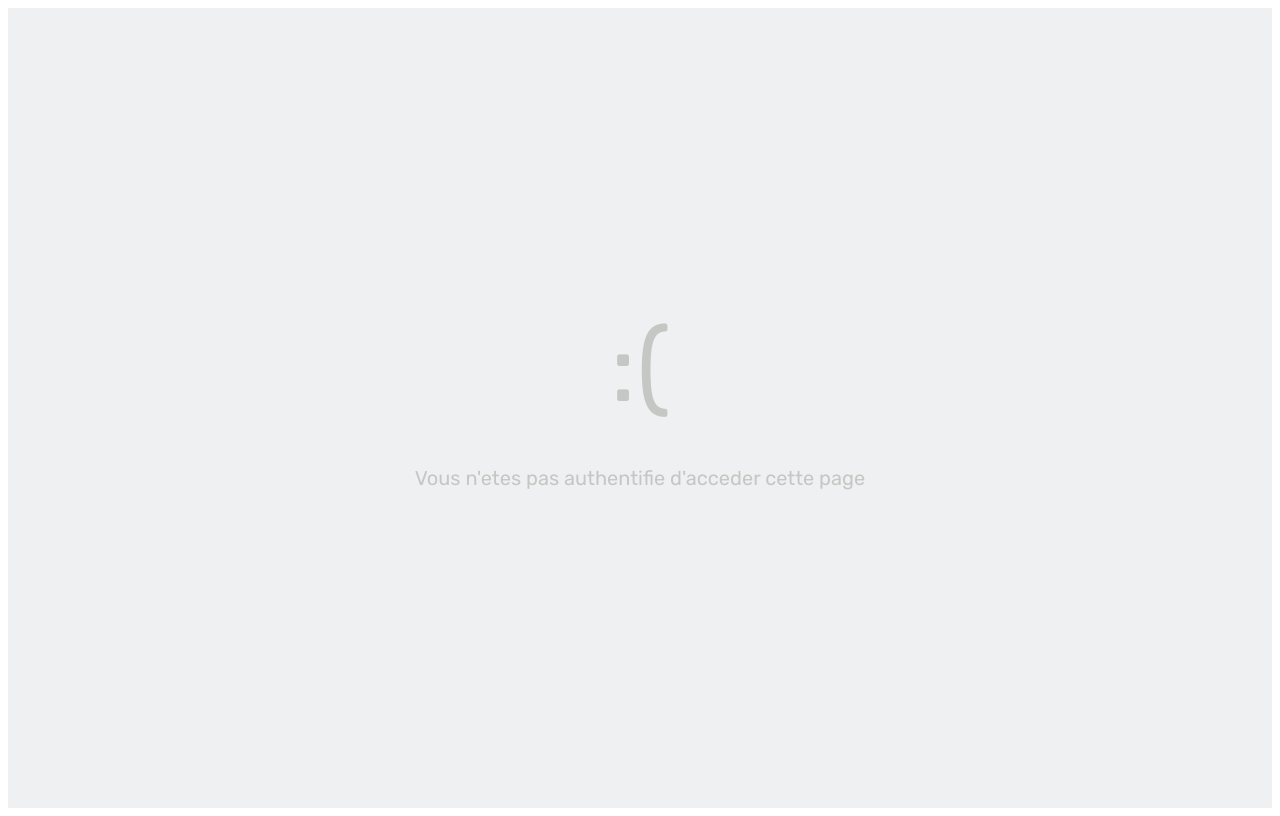
After one commit to med-taha-fourati/projet, a PHP site: page /assets/403.html in a window 1280 px wide. The commit adds this page. Run offline with PHP 8.4, Linux system fonts and the light colour scheme.

Commit message:
added styling for 403 page

```diff
--- a/Connexion/Connection.php
+++ b/Connexion/Connection.php
@@ -4,4 +4,10 @@
     if (!$conn) {
         die("Connection failed: " . mysqli_connect_error());
     }
+
+    function error_403() {
+        header('HTTP/1.0 403 Forbidden');
+        $contents = file_get_contents('../Vues/assets/403.html');
+        exit($contents);
+    }
  ?>
--- a/Vues/Administration.php
+++ b/Vues/Administration.php
@@ -17,8 +17,8 @@ if (!isset($_SESSION['client'])) {
 }
 $client = $_SESSION['client'];
 if (UtilisateurDAO::FetchRoleById($client) != Admin::$code) {
-    echo "<img src='assets/dino.png'/>403: Vous n'avez pas le droit d'acceder a cette page";
-    exit;
+    include_once '../Connexion/Connection.php';
+    error_403();
 }
 
 //TODO - a ajouter dans AdminController.php
--- a/Vues/AfficherAppareils.php
+++ b/Vues/AfficherAppareils.php
@@ -18,8 +18,8 @@ if (!isset($_SESSION['client'])) {
 }
 $client = $_SESSION['client'];
 if (UtilisateurDAO::FetchRoleById($client) != Admin::$code) {
-    echo "<img src='assets/dino.png'/>403: Vous n'avez pas le droit d'acceder a cette page";
-    exit;
+    include_once '../Connexion/Connection.php';
+    error_403();
 }
 
 $reparations_tout = AppareilController::ListeToutesAppareils();
--- a/Vues/AfficherTechniciens.php
+++ b/Vues/AfficherTechniciens.php
@@ -18,8 +18,8 @@ if (!isset($_SESSION['client'])) {
 }
 $client = $_SESSION['client'];
 if (UtilisateurDAO::FetchRoleById($client) != Admin::$code) {
-    echo "<img src='assets/dino.png'/>403: Vous n'avez pas le droit d'acceder a cette page";
-    exit;
+    include_once '../Connexion/Connection.php';
+    error_403();
 }
 
 $reparations_tout = UtilisateurController::ListeTechniciens();
--- a/Vues/AjouterAppareil.php
+++ b/Vues/AjouterAppareil.php
@@ -16,8 +16,8 @@ if (!isset($_SESSION['client'])) {
 }
 $client = $_SESSION['client'];
 if (UtilisateurDAO::FetchRoleById($client) != Admin::$code) {
-    echo "<img src='assets/dino.png'/>403: Vous n'avez pas le droit d'acceder a cette page";
-    exit;
+    include_once '../Connexion/Connection.php';
+    error_403();
 }
 
 //TODO - function that returns only clients in UserController.php
--- a/Vues/AjouterReparationAdmin.php
+++ b/Vues/AjouterReparationAdmin.php
@@ -16,8 +16,8 @@ if (!isset($_SESSION['client'])) {
 }
 $client = $_SESSION['client'];
 if (UtilisateurDAO::FetchRoleById($client) != Admin::$code) {
-    echo "<img src='assets/dino.png'/>403: Vous n'avez pas le droit d'acceder a cette page";
-    exit;
+    include_once '../Connexion/Connection.php';
+    error_403();
 }
 
 $appareil = AppareilDAO::FindAll();
--- a/Vues/AjouterTechnicien.php
+++ b/Vues/AjouterTechnicien.php
@@ -16,8 +16,8 @@ if (!isset($_SESSION['client'])) {
 }
 $client = $_SESSION['client'];
 if (UtilisateurDAO::FetchRoleById($client) != Admin::$code) {
-    echo "<img src='assets/dino.png'/>403: Vous n'avez pas le droit d'acceder a cette page";
-    exit;
+    include_once '../Connexion/Connection.php';
+    error_403();
 }
 
 //TODO - function that returns only clients in UserController.php
--- a/Vues/FinaliserReparation.php
+++ b/Vues/FinaliserReparation.php
@@ -14,8 +14,8 @@ if (!isset($_SESSION['client'])) {
 $client = $_SESSION['client'];
 
 if (UtilisateurDAO::FetchRoleById($client) != Technicien::$code) {
-    echo "403: Vous n'avez pas le droit d'acceder a cette page";
-    exit;
+    include_once '../Connexion/Connection.php';
+    error_403();
 }
 
 if (!isset($_GET['id'])) {
--- a/Vues/InterfaceTechnicien.php
+++ b/Vues/InterfaceTechnicien.php
@@ -17,8 +17,8 @@ if (!isset($_SESSION['client'])) {
 }
 $client = $_SESSION['client'];
 if (UtilisateurDAO::FetchRoleById($client) < Technicien::$code) {
-    echo "<img src='assets/dino.png'/>403: Vous n'avez pas le droit d'acceder a cette page";
-    exit;
+    include_once '../Connexion/Connection.php';
+    error_403();
 }
 
 //NOTE - Client de notre session
--- a/Vues/ModifierAppareil.php
+++ b/Vues/ModifierAppareil.php
@@ -16,8 +16,8 @@ if (!isset($_SESSION['client'])) {
 }
 $client = $_SESSION['client'];
 if (UtilisateurDAO::FetchRoleById($client) != Admin::$code) {
-    echo "<img src='assets/dino.png'/>403: Vous n'avez pas le droit d'acceder a cette page";
-    exit;
+    include_once '../Connexion/Connection.php';
+    error_403();
 }
 
 //TODO - function that returns only clients in UserController.php
--- a/Vues/ModifierReparationAdmin.php
+++ b/Vues/ModifierReparationAdmin.php
@@ -16,8 +16,8 @@ if (!isset($_SESSION['client'])) {
 }
 $client = $_SESSION['client'];
 if (UtilisateurDAO::FetchRoleById($client) != Admin::$code) {
-    echo "<img src='assets/dino.png'/>403: Vous n'avez pas le droit d'acceder a cette page";
-    exit;
+    include_once '../Connexion/Connection.php';
+    error_403();
 }
 
 $reparation_id = $_GET['reparation_id'];
--- a/Vues/ModifierTechnicien.php
+++ b/Vues/ModifierTechnicien.php
@@ -16,8 +16,8 @@ if (!isset($_SESSION['client'])) {
 }
 $client = $_SESSION['client'];
 if (UtilisateurDAO::FetchRoleById($client) != Admin::$code) {
-    echo "<img src='assets/dino.png'/>403: Vous n'avez pas le droit d'acceder a cette page";
-    exit;
+    include_once '../Connexion/Connection.php';
+    error_403();
 }
 
 //TODO - function that returns only clients in UserController.php
--- /dev/null
+++ b/Vues/assets/403.html
@@ -0,0 +1,36 @@
+<!DOCTYPE html>
+<html lang="fr">
+<head>
+    <meta charset="UTF-8">
+    <meta name="viewport" content="width=device-width, initial-scale=1.0">
+    <title>En Attente</title>
+</head>
+<body>
+    <div class="waiting-container">
+        <div class="smiley">:(</div>
+        <p>Vous n'etes pas authentifie d'acceder cette page</p>
+    </div>
+</body>
+<style>
+    @import url('https://fonts.googleapis.com/css2?family=Raleway:ital,wght@0,100..900;1,100..900&family=Rubik:ital,wght@0,300..900;1,300..900&display=swap');
+
+    .waiting-container {
+    display: flex;
+    flex-direction: column;
+    justify-content: center;
+    align-items: center;
+    height: 100vh;
+    background-color: #eef0f2ff;
+    font-family: "Rubik", 'Arial', sans-serif;
+    font-weight: 400;
+    font-size: 20px;
+    color: #c6c7c4ff;
+}
+
+.waiting-container .smiley {
+    font-size: 100px;
+    margin-bottom: 20px;
+}
+
+</style>
+</html>
```
